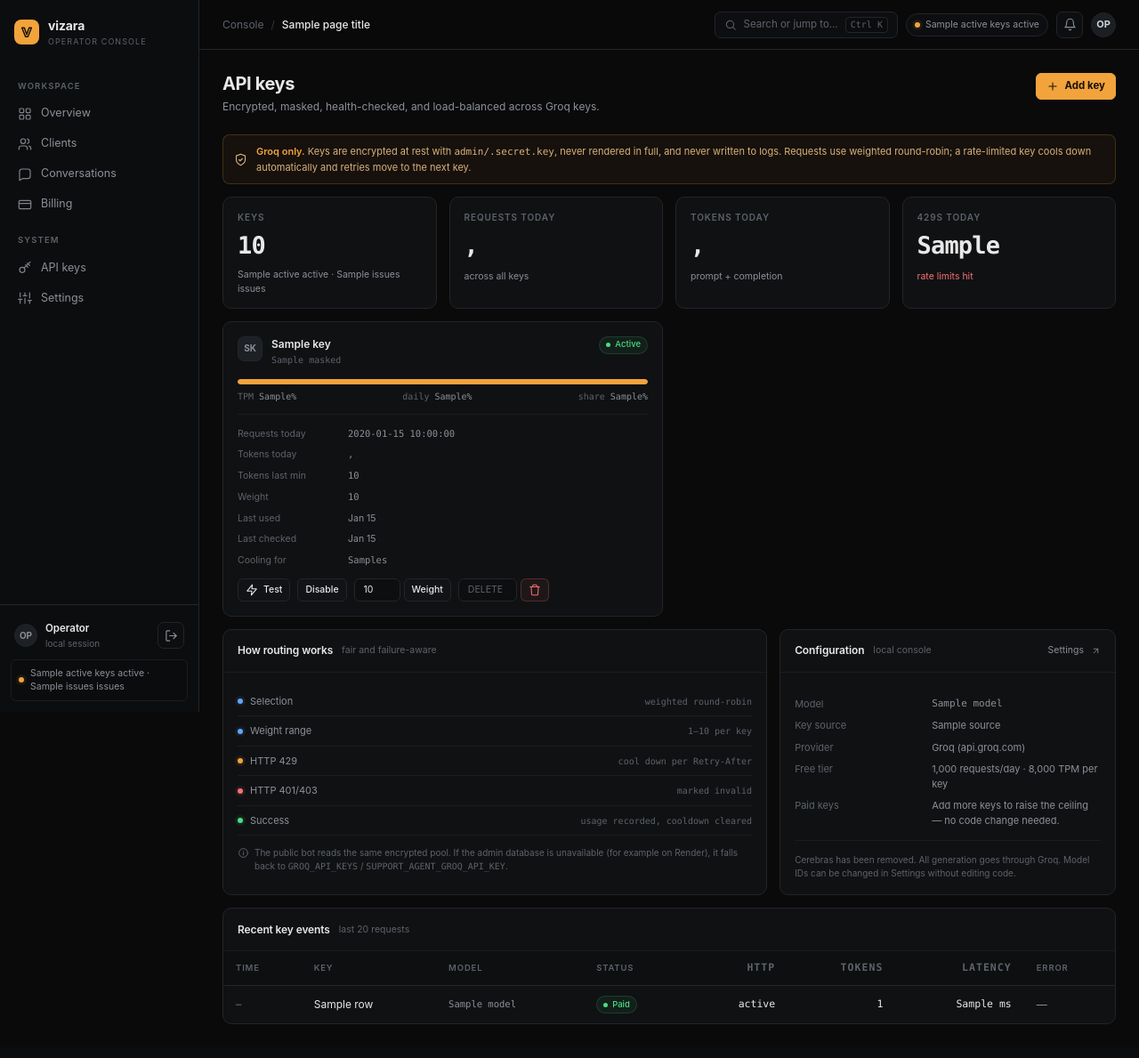
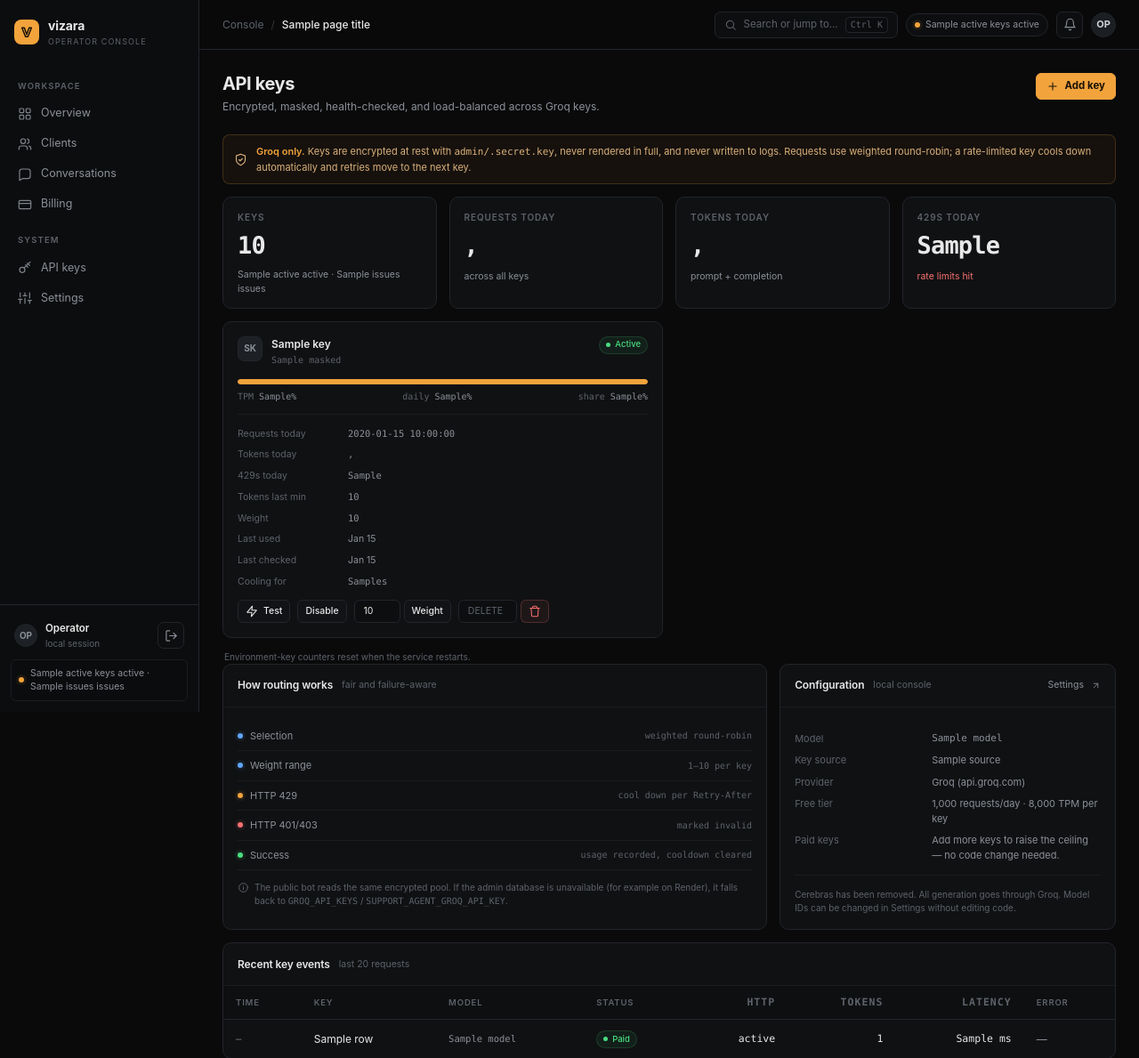
Before and after one commit to Wsif123/vizara-support-agent, a FastAPI app: template admin/templates/keys.html in a window 1280 px wide. Shown: the top 1189 px of the page at 89% size. Before the commit the page ends 1151 px from the top, so only its background shows below. Run offline with FastAPI, Linux system fonts and the light colour scheme; the template is opened without the code that fills it: most values are stand-ins (such as "Sample title", 1, 10 or a date in 2020); some libraries are stand-ins or nearby versions.

Commit message:
feat: live counters for environment keys in the key pool

```diff
--- a/admin/app.py
+++ b/admin/app.py
@@ -1452,6 +1452,50 @@ def billing_archive_link(
 # API keys
 # ---------------------------------------------------------------------------
 
+def _env_key_cards(env_stats: dict[str, dict]) -> list[dict]:
+    """Build pool cards for environment keys, using live in-process counters."""
+    cards: list[dict] = []
+    total_requests = 0
+    for index, secret in enumerate(key_store.read_env_key_values(), start=1):
+        label = f"Groq - env {index}"
+        marker = f"{label}|{(secret or '')[-6:]}"
+        stat = env_stats.get(marker) or {}
+        requests = int(stat.get("requests") or 0)
+        total_requests += requests
+        hint = secret[-4:] if len(secret) >= 4 else "••••"
+        cards.append(
+            {
+                "id": None,
+                "marker": marker,
+                "label": label,
+                "hint": hint,
+                "masked": f"gsk_…{hint}",
+                "status": "env",
+                "display_status": "active",
+                "weight": 1,
+                "cooldown_until": None,
+                "last_checked_at": None,
+                "last_used_at": stat.get("last_used"),
+                "created_at": None,
+                "requests_today": requests,
+                "r429": int(stat.get("rate_limited") or 0),
+                "tokens_today": int(stat.get("tokens") or 0),
+                "tokens_last_min": 0,
+                "cooling_seconds": 0,
+                "tpm_pct": 0,
+                "daily_pct": min(100, round(requests / 1000 * 100)),
+                "load_pct": 0,
+            }
+        )
+    for card in cards:
+        card["load_pct"] = (
+            round(card["requests_today"] / total_requests * 100)
+            if total_requests
+            else 0
+        )
+    return cards
+
+
 @app.get("/keys", response_class=HTMLResponse)
 def keys_page(request: Request):
     with db.db() as conn:
@@ -1472,13 +1516,33 @@ def keys_page(request: Request):
         db_count = conn.execute(
             "SELECT COUNT(*) AS n FROM api_keys WHERE provider = 'groq'"
         ).fetchone()["n"]
+        env_stats = key_store.env_key_stats()
+        use_env = (
+            os.getenv("KEY_SOURCE", "").strip().lower() == "env" or not db_count
+        )
+        pool = dict(ctx["pool"])
+        if use_env:
+            env_keys = _env_key_cards(env_stats)
+            pool.update(
+                {
+                    "key_list": env_keys,
+                    "total": len(env_keys),
+                    "active": len(env_keys),
+                    "issues": 0,
+                    "requests_today": sum(k["requests_today"] for k in env_keys),
+                    "tokens_today": sum(k["tokens_today"] for k in env_keys),
+                    "r429": sum(k["r429"] for k in env_keys),
+                }
+            )
         ctx.update(
             {
-                "keys": ctx["pool"]["key_list"],
+                "pool": pool,
+                "keys": pool["key_list"],
                 "usage_rows": [dict(row) for row in usage_rows],
                 "db_count": db_count,
+                "env_stats": env_stats,
                 "model": key_store.get_groq_model(),
-                "source": "Encrypted local store" if db_count else "Environment variables",
+                "source": "Environment variables" if use_env else "Encrypted local store",
             }
         )
         return _render(request, "keys.html", ctx)
--- a/admin/templates/keys.html
+++ b/admin/templates/keys.html
@@ -22,6 +22,7 @@
 
 <div class="key-cards">
   {% for key in keys %}
+  {% set env = env_stats.get(key.marker, {}) if not key.id else {} %}
   <div class="panel key-card">
     <div class="key-card-top">
       <div class="avatar">{{ key.label|initials }}</div>
@@ -39,16 +40,18 @@
     </div>
     <div class="divider"></div>
     <dl class="kv" style="grid-template-columns:110px minmax(0,1fr);font-size:10.5px">
-      <dt>Requests today</dt><dd class="mono">{{ key.requests_today }}</dd>
-      <dt>Tokens today</dt><dd class="mono">{{ "{:,}".format(key.tokens_today) }}</dd>
+      <dt>Requests today</dt><dd class="mono">{{ env.requests if env else key.requests_today }}</dd>
+      <dt>Tokens today</dt><dd class="mono">{{ "{:,}".format(env.tokens if env else key.tokens_today) }}</dd>
+      <dt>429s today</dt><dd class="mono">{{ env.rate_limited if env else key.r429 }}</dd>
       <dt>Tokens last min</dt><dd class="mono">{{ "{:,}".format(key.tokens_last_min) }}</dd>
       <dt>Weight</dt><dd class="mono">{{ key.weight }}</dd>
-      <dt>Last used</dt><dd>{{ key.last_used_at|timeago if key.last_used_at else 'never' }}</dd>
+      <dt>Last used</dt><dd>{{ (env.last_used or key.last_used_at)|timeago if (env.last_used or key.last_used_at) else 'never' }}</dd>
       <dt>Last checked</dt><dd>{{ key.last_checked_at|timeago if key.last_checked_at else 'never' }}</dd>
       {% if key.cooling_seconds %}
       <dt>Cooling for</dt><dd class="mono">{{ key.cooling_seconds }}s</dd>
       {% endif %}
     </dl>
+    {% if key.id %}
     <div class="btn-row" style="margin-top:12px">
       <form class="inline-form" method="post" action="/keys/{{ key.id }}/test">{{ csrf(csrf_token) }}<button class="btn sm" type="submit"><svg class="icon"><use href="#i-zap"/></svg>Test</button></form>
       <form class="inline-form" method="post" action="/keys/{{ key.id }}/toggle">{{ csrf(csrf_token) }}<button class="btn sm" type="submit">{{ 'Disable' if key.status != 'disabled' else 'Enable' }}</button></form>
@@ -63,6 +66,9 @@
         <button class="btn sm danger" type="submit"><svg class="icon"><use href="#i-trash"/></svg></button>
       </form>
     </div>
+    {% else %}
+    <p class="hint" style="margin:12px 0 0">Managed in <span class="mono">.env</span>; edit and restart the service to change it.</p>
+    {% endif %}
   </div>
   {% else %}
   <div class="panel" style="grid-column:1/-1">
@@ -70,6 +76,7 @@
   </div>
   {% endfor %}
 </div>
+<p class="hint" style="margin:8px 2px 0">Environment-key counters reset when the service restarts.</p>
 
 <div class="grid cols-2">
   <div class="panel">
--- a/src/key_store.py
+++ b/src/key_store.py
@@ -35,6 +35,7 @@ _lock = threading.Lock()
 _rr_pos = 0
 _secret_cache: bytes | None = None
 _env_cooldowns: dict[str, float] = {}  # marker -> unix deadline
+_env_stats: dict[str, dict] = {}  # marker -> live counters (process-local)
 
 
 def now_iso() -> str:
@@ -352,13 +353,31 @@ def record_result(
     model: str | None = None,
 ) -> None:
     key_id = key.get("id")
+    usage = usage or {}
+    stamp = now_iso()
     if key_id is None:
+        marker = _env_marker(key)
+        with _lock:
+            stat = _env_stats.setdefault(
+                marker,
+                {
+                    "requests": 0,
+                    "tokens": 0,
+                    "rate_limited": 0,
+                    "last_used": None,
+                    "last_status": None,
+                },
+            )
+            stat["requests"] += 1
+            stat["tokens"] += int(usage.get("total_tokens") or 0)
+            if status == "429":
+                stat["rate_limited"] += 1
+            stat["last_used"] = stamp
+            stat["last_status"] = status
         return
-    usage = usage or {}
     conn = _usage_conn()
     if not conn:
         return
-    stamp = now_iso()
     try:
         conn.execute(
             """
@@ -400,6 +419,12 @@ def record_result(
         pass
     finally:
         conn.close()
+
+
+def env_key_stats() -> dict[str, dict]:
+    """Return a snapshot of environment-key counters (safe to mutate)."""
+    with _lock:
+        return {marker: dict(stat) for marker, stat in _env_stats.items()}
 
 
 def cool_down(key: dict, seconds: int = 60) -> None:
```
